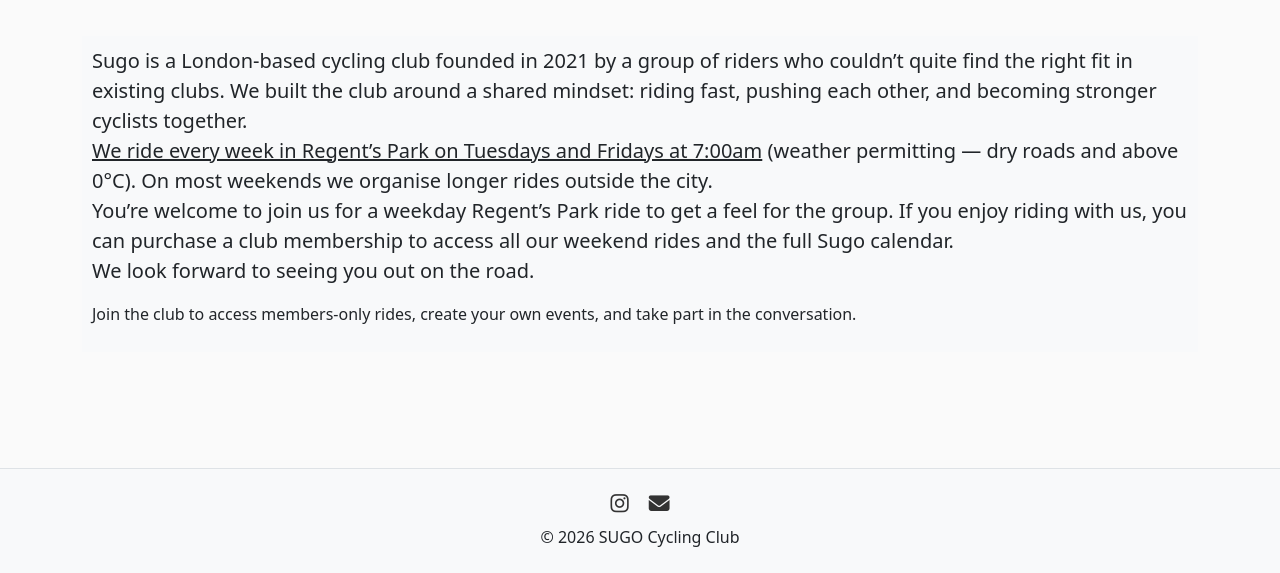
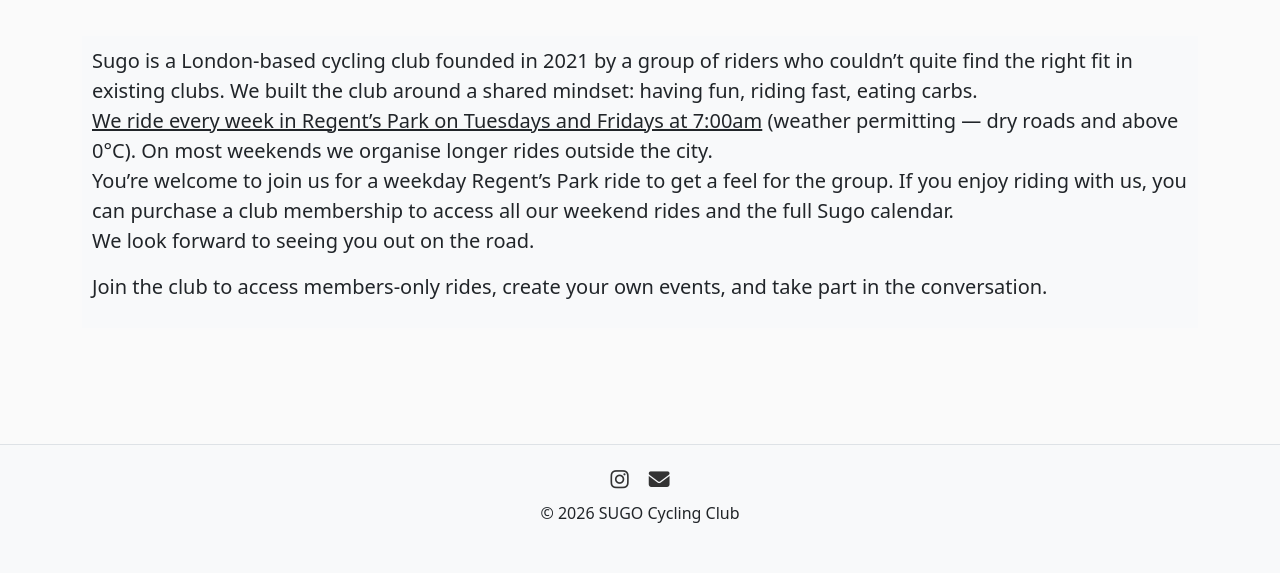
Before and after one commit to filippo-ciucciomei/sugo-membership-waes-project, a Django app: page / in a window 1280 px wide. Shown: the part 760-1333 px from the top of the page. After the commit the page ends 1283 px from the top, so only its background shows below. Run offline with Django 5.2, Linux system fonts and the light colour scheme.

Commit message:
homepage text

```diff
--- a/templates/home.html
+++ b/templates/home.html
@@ -60,7 +60,7 @@
     <div id="about-sugo" class="mx-auto">
 
         <p class="lead">
-            Sugo is a London-based cycling club founded in 2021 by a group of riders who couldn’t quite find the right fit in existing clubs. We built the club around a shared mindset: riding fast, pushing each other, and becoming stronger cyclists together.
+            Sugo is a London-based cycling club founded in 2021 by a group of riders who couldn’t quite find the right fit in existing clubs. We built the club around a shared mindset: having fun, riding fast, eating carbs.
             <br>
             <strong><u>We ride every week in Regent’s Park on Tuesdays and Fridays at 7:00am</u></strong> (weather permitting — dry roads and above 0°C). On most weekends we organise longer rides outside the city.
             <br>
@@ -71,7 +71,7 @@
 
         {% if not user.is_authenticated %}
 
-        <p>
+        <p class="lead">
             Join the club to access members-only rides, create your own events,
             and take part in the conversation.
         </p>
```
